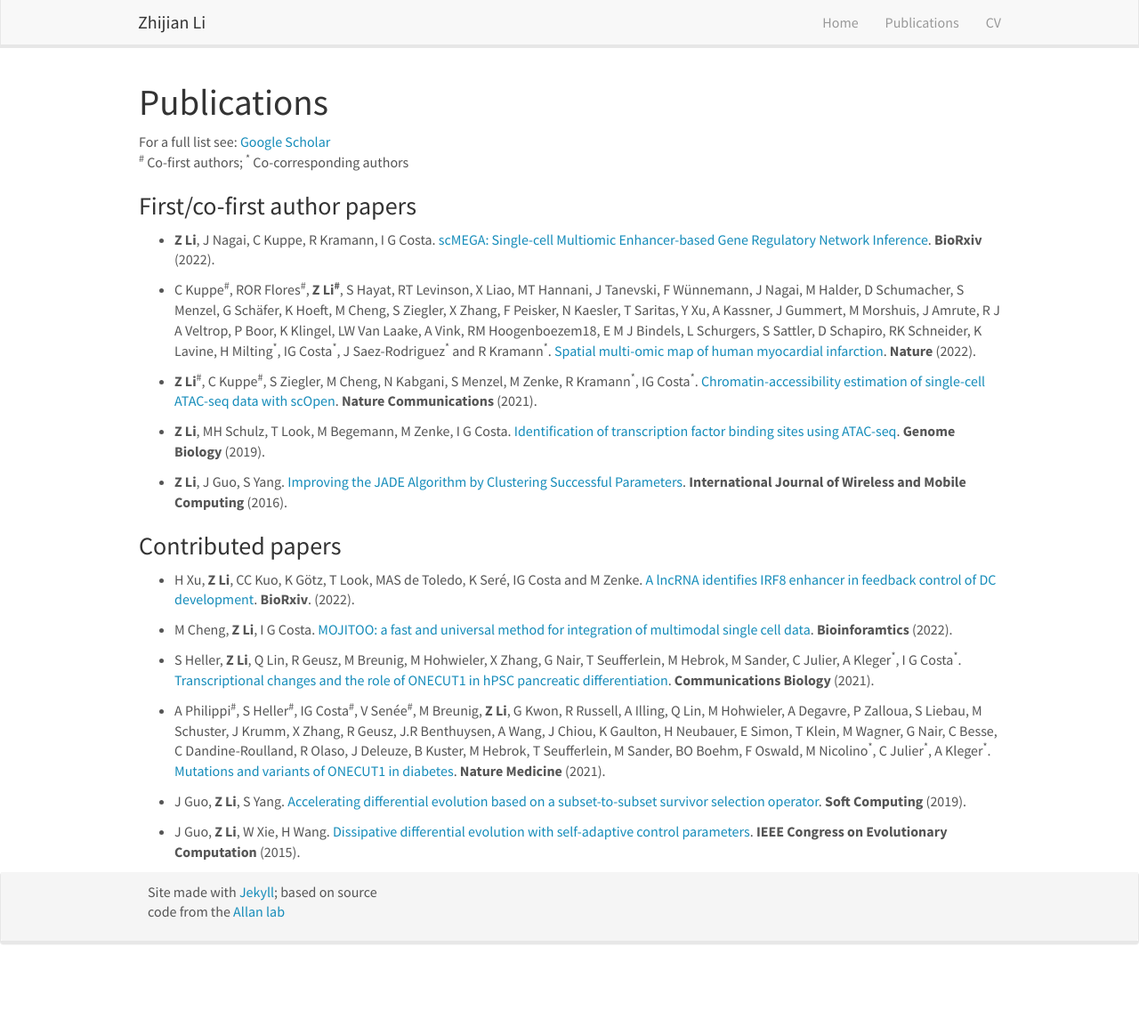
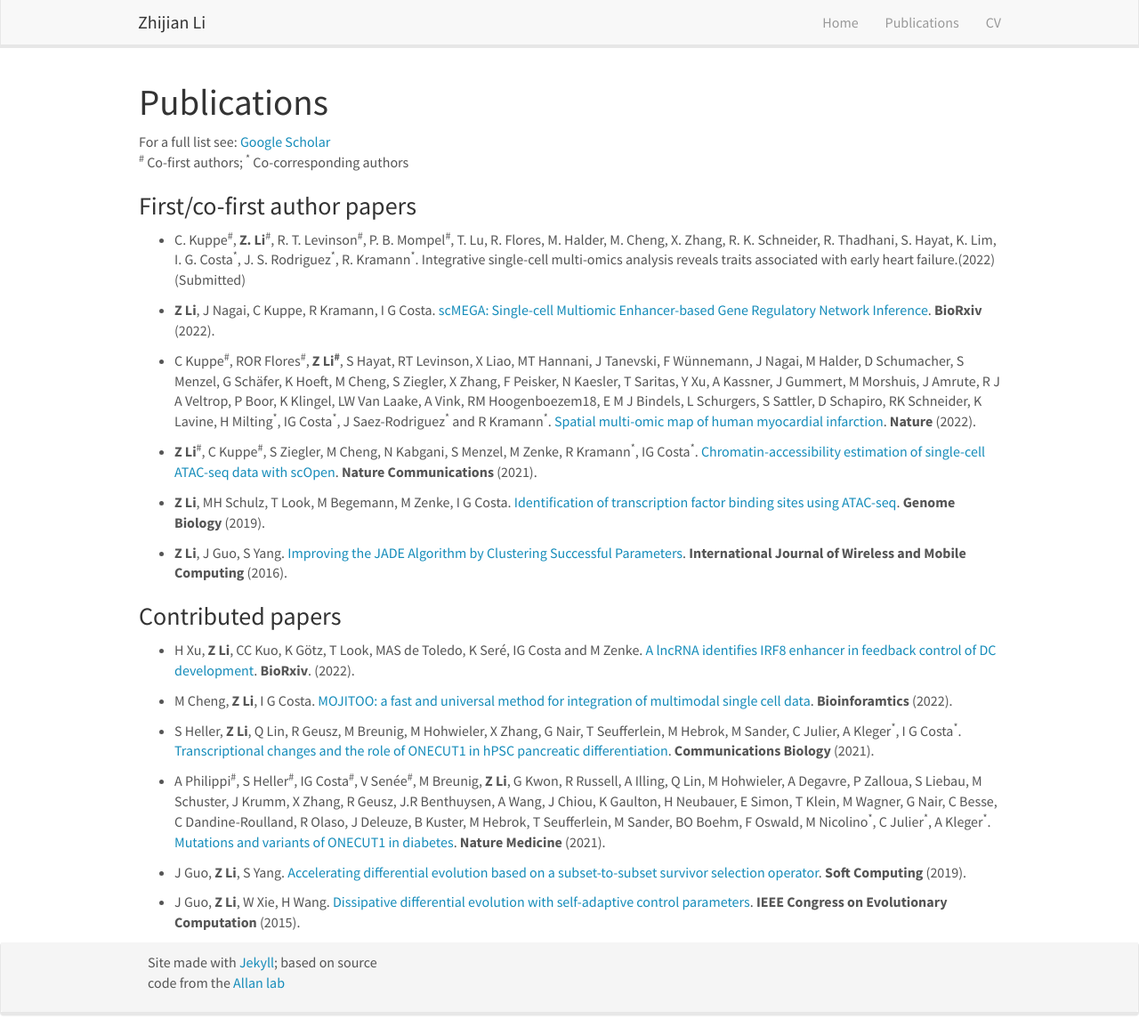
Before and after one commit to lzj1769/lzj1769.github.io, a Jekyll site: the page built from _pages/publications.md, in a window 1280 px wide and 1163 px high. Shown: the whole window at 89% size. Built offline with Jekyll 4.4.1, drawn with Linux system fonts in a browser that asks for light colours; nearby versions of some CDN libraries.

Commit message:
Update publications.md

```diff
--- a/_pages/publications.md
+++ b/_pages/publications.md
@@ -12,8 +12,7 @@ For a full list see: [Google Scholar](https://scholar.google.de/citations?user=x
 
 ### First/co-first author papers
 
-<!-- * C. Kuppe<sup>\#</sup>, **Z. Li**<sup>\#</sup>, R. T. Levinson<sup>\#</sup>, P. B. Mompel<sup>\#</sup>, T. Lu, R. Flores, M. Halder, M. Cheng, X. Zhang, R. K. Schneider, R. Thadhani, S. Hayat, K. Lim, I. G. Costa<sup>\*</sup>, J. S. Rodriguez<sup>\*</sup>, R. Kramann<sup>\*</sup>. Integrative single-cell multi-omics analysis reveals traits associated with early heart failure.(2022). (In preparation)
- -->
+* C. Kuppe<sup>\#</sup>, **Z. Li**<sup>\#</sup>, R. T. Levinson<sup>\#</sup>, P. B. Mompel<sup>\#</sup>, T. Lu, R. Flores, M. Halder, M. Cheng, X. Zhang, R. K. Schneider, R. Thadhani, S. Hayat, K. Lim, I. G. Costa<sup>\*</sup>, J. S. Rodriguez<sup>\*</sup>, R. Kramann<sup>\*</sup>. Integrative single-cell multi-omics analysis reveals traits associated with early heart failure.(2022) (Submitted)
 
 * **Z Li**, J Nagai, C Kuppe, R Kramann, I G Costa. [scMEGA: Single-cell Multiomic Enhancer-based Gene Regulatory Network Inference](https://www.biorxiv.org/content/10.1101/2022.08.10.503335v1). **BioRxiv** (2022).
 
```
